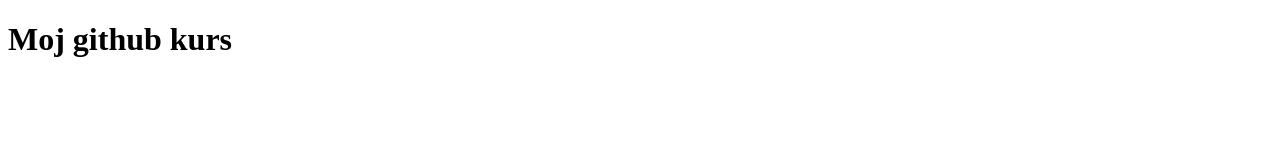
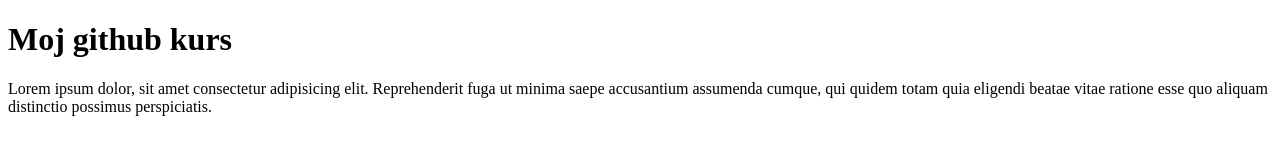
Before and after one commit to VanjaVizi/kurs-github, a plain HTML site: page index.html in a window 1280 px wide. Drawn offline with Linux system fonts and the light colour scheme.

Commit message:
dodat paragraf na indeks stranici

```diff
--- a/index.html
+++ b/index.html
@@ -7,7 +7,7 @@
 </head>
 <body>
     <h1>Moj github kurs</h1>
-
+    <p>Lorem ipsum dolor, sit amet consectetur adipisicing elit. Reprehenderit fuga ut minima saepe accusantium assumenda cumque, qui quidem totam quia eligendi beatae vitae ratione esse quo aliquam distinctio possimus perspiciatis.</p>
 
 
 </body>
```
